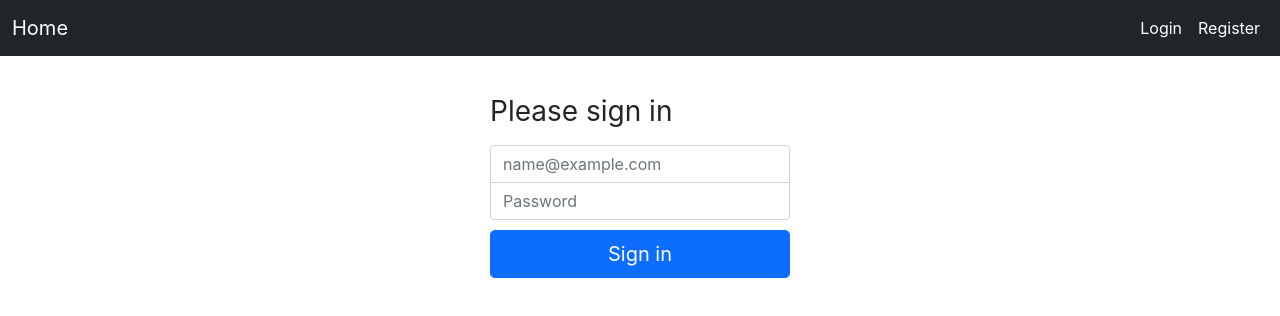
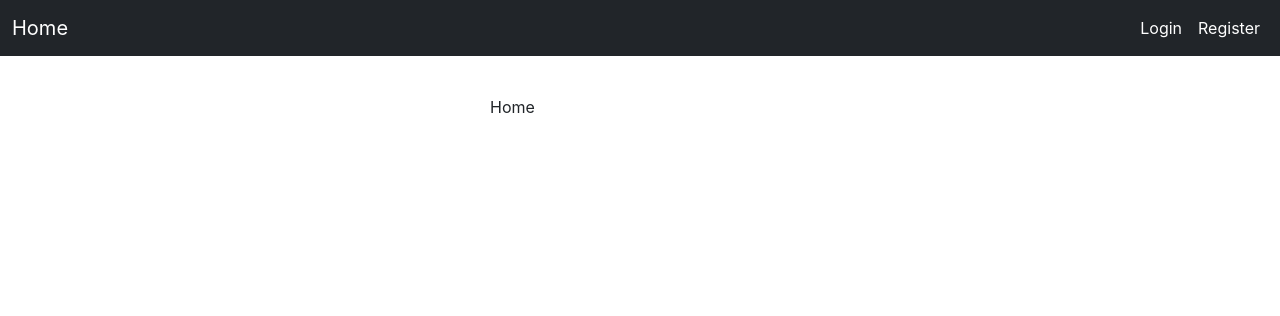
Before and after one commit to Byron2016/031_frontend_JWT_Authentication_for_NETCore_and_React_App, a React (Create React App) app: page / in a window 1280 px wide. Shown: the top 316 px of the page. Built offline with nearby package versions, Linux system fonts and the light colour scheme.

Commit message:
fix: 1.05.26 add routes

```diff
--- a/src/App.tsx
+++ b/src/App.tsx
@@ -3,13 +3,25 @@
 import "./App.css"
 import Login from "./pages/Login"
 import Nav from "./components/Nav"
+import {BrowserRouter,Routes, Route} from "react-router-dom";
+import Home from "./pages/Home";
+import Register from "./pages/Register";
+
 function App() {
   return (
     <div className="App">
       <Nav />
 
       <main className="form-signin">
-        <Login />
+        <BrowserRouter>
+
+          <Routes>
+          {/* <Route path="/" component={Home} /> */}
+          <Route path="/" element={<Home />} />
+          <Route path="/login" element={<Login />} />
+          <Route path="/register" element={<Register />} />
+          </Routes>
+        </BrowserRouter>
   </main>
     </div>
   )
```
